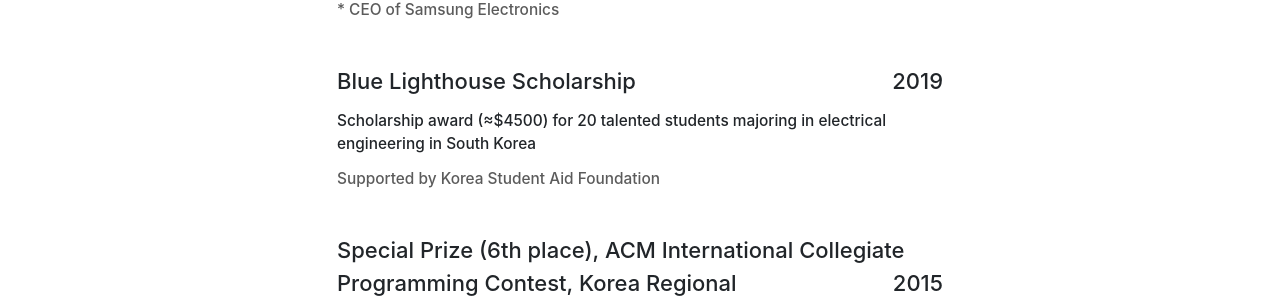
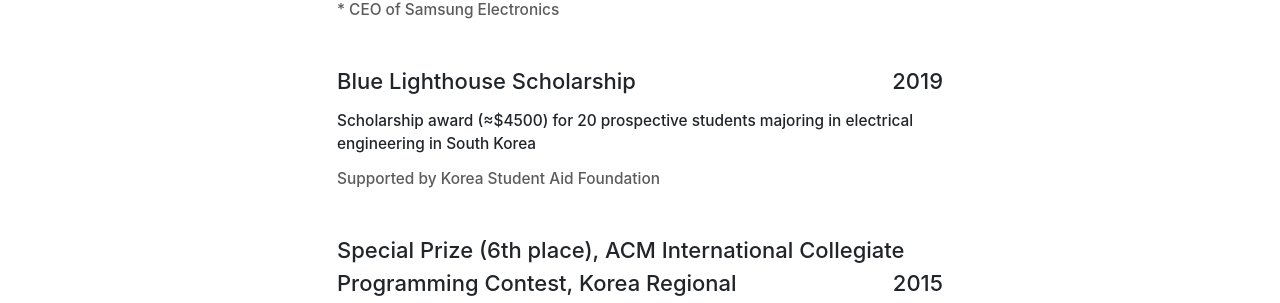
Before and after one commit to hahakhkim/hahakhkim.github.io, a Jekyll site: the page built from _pages/honors.html, in a window 1280 px wide and 1166 px high. Shown: the part 612-915 px from the top of the window. Built offline with Jekyll 4.4.1, drawn with Linux system fonts in a browser that asks for light colours; cached includes are drawn as plain includes; nearby versions of some CDN libraries.

Commit message:
Update honors.html

```diff
--- a/_pages/honors.html
+++ b/_pages/honors.html
@@ -77,7 +77,7 @@
 	<div class="row">
 		<div class="col-sm-12 col-md-12 mx-auto"style="text-align:left">
 		  <h5 class="custom2">Blue Lighthouse Scholarship<span style="float:right">2019</span></h5>
-		  <h6 class="custom1">Scholarship award (≈$4500) for 20 talented students majoring in electrical engineering in South Korea </h6>
+		  <h6 class="custom1">Scholarship award (≈$4500) for 20 prospective students majoring in electrical engineering in South Korea </h6>
 		  <h6 class="custom2"> Supported by Korea Student Aid Foundation</h6>
 		</div>
 	</div>
```
